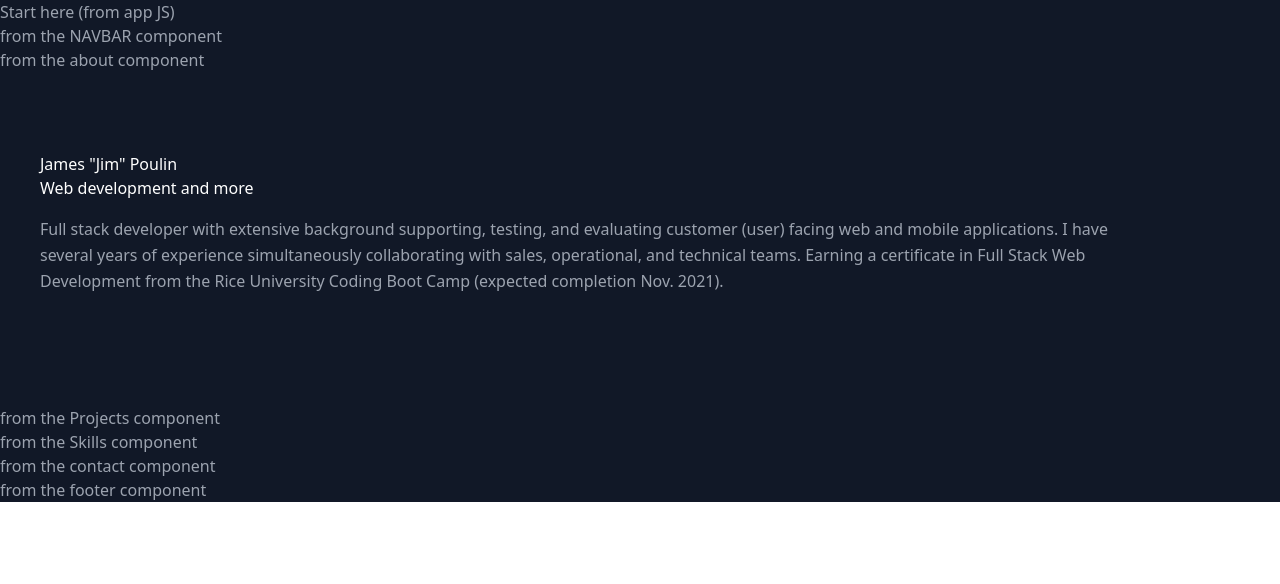
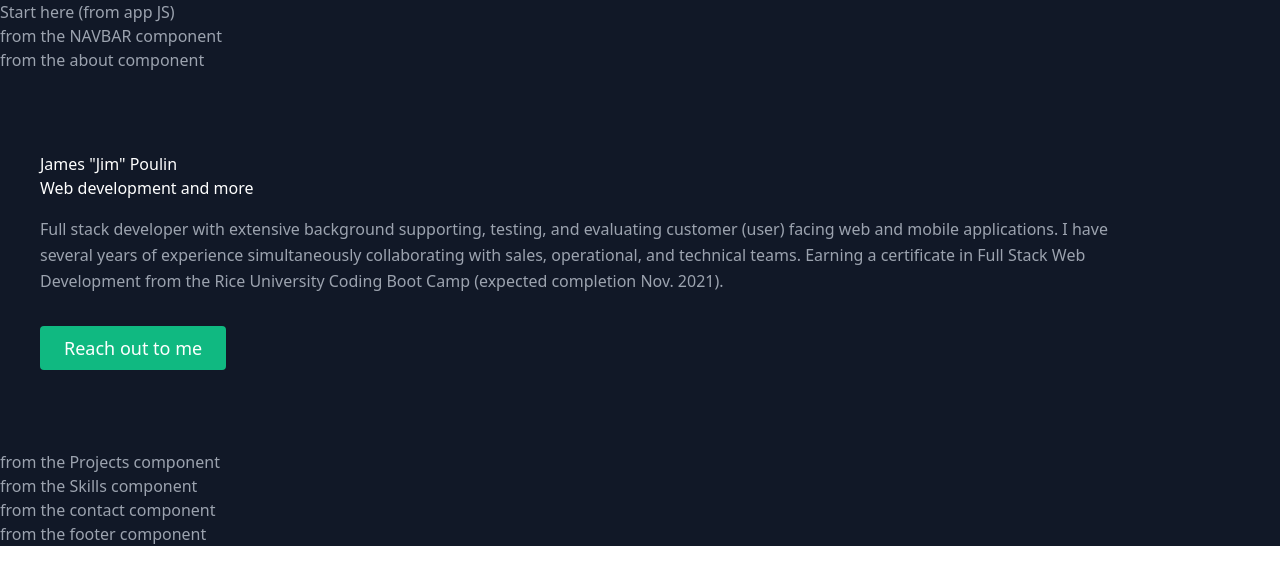
Before and after one commit to jpoulin587/jpoulin-portfolio, a React (Create React App) app: page / in a window 1280 px wide. Shown: the top 584 px of the page. Built offline with nearby package versions, Linux system fonts and the light colour scheme.

Commit message:
working on about section-2

```diff
--- a/src/components/About.js
+++ b/src/components/About.js
@@ -14,7 +14,19 @@ const About = () => {
                         <p className="mb-8 leading-relaxed">
                         Full stack developer with extensive background supporting, testing, and evaluating customer (user) facing web and mobile applications.  I have several years of experience simultaneously collaborating with sales, operational, and technical teams.  Earning a certificate in Full Stack Web Development from the Rice University Coding Boot Camp (expected completion Nov. 2021).
                         </p>
-                        <div className>
+                        <div className="flex justify-center">
+                           <a
+                                href="#contact"
+                                className="inline-flex text-white bg-green-500 border-0 py-2 px-6 focus:outline-none hover:bg-green-600 rounded text-lg">
+                                Reach out to me
+                            </a>
+
+                            <a
+                                href="#projects"
+                                className=" "   >
+
+                            </a>
+
 
 
                         </div>
```
